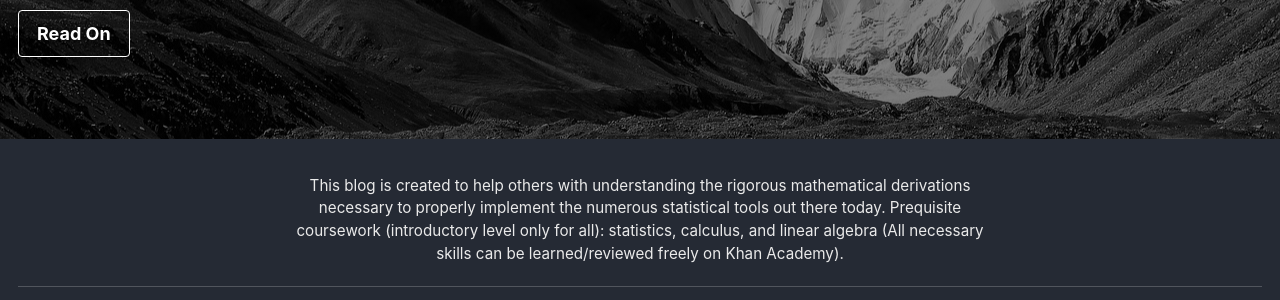
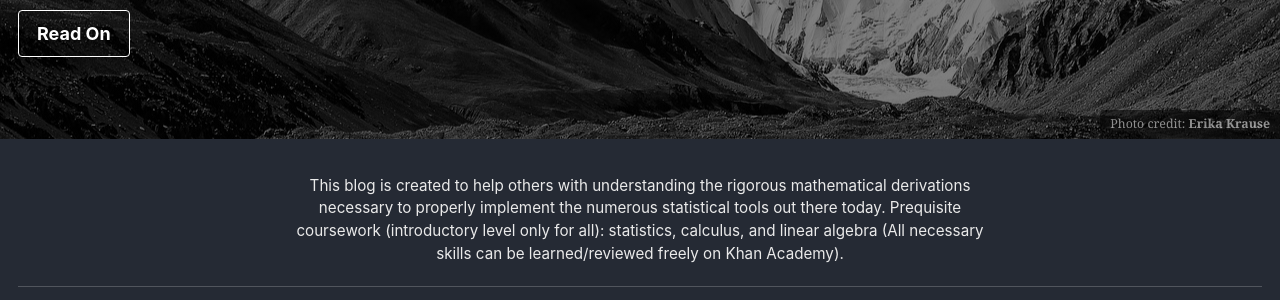
Before and after one commit to qzyu211/wang-zhan, a Jekyll site: the page built from _pages/splash_page.md, in a window 1280 px wide and 900 px high. Shown: the part 322-622 px from the top of the window. Built offline with Jekyll 4.4.1, drawn with Linux system fonts in a browser that asks for light colours; cached includes are drawn as plain includes; nearby versions of some CDN libraries; the list of posts is cut into pages by our own code.

Commit message:
photo cred

```diff
--- a/_pages/splash_page.md
+++ b/_pages/splash_page.md
@@ -10,7 +10,7 @@ header:
   actions:
     - label: "Read On"
       url: "https://qzyu999.github.io/wang-zhan/learning/"
-  #caption: "Photo credit: [**Unsplash**](https://unsplash.com)"
+  caption: "Photo credit: [**Erika Krause**](https://pixabay.com/users/eknbg-10500861/)"
 excerpt: "With so many convenient packages allowing for users to quickly implement any ML algorithm, there are now many users with access to tools but an inability to properly use them."
 intro:
   - excerpt: 'This blog is created to help others with understanding the rigorous mathematical derivations necessary to properly implement the numerous statistical tools out there today. Prequisite coursework (introductory level only for all): statistics, calculus, and linear algebra (All necessary skills can be learned/reviewed freely on Khan Academy).'
```
